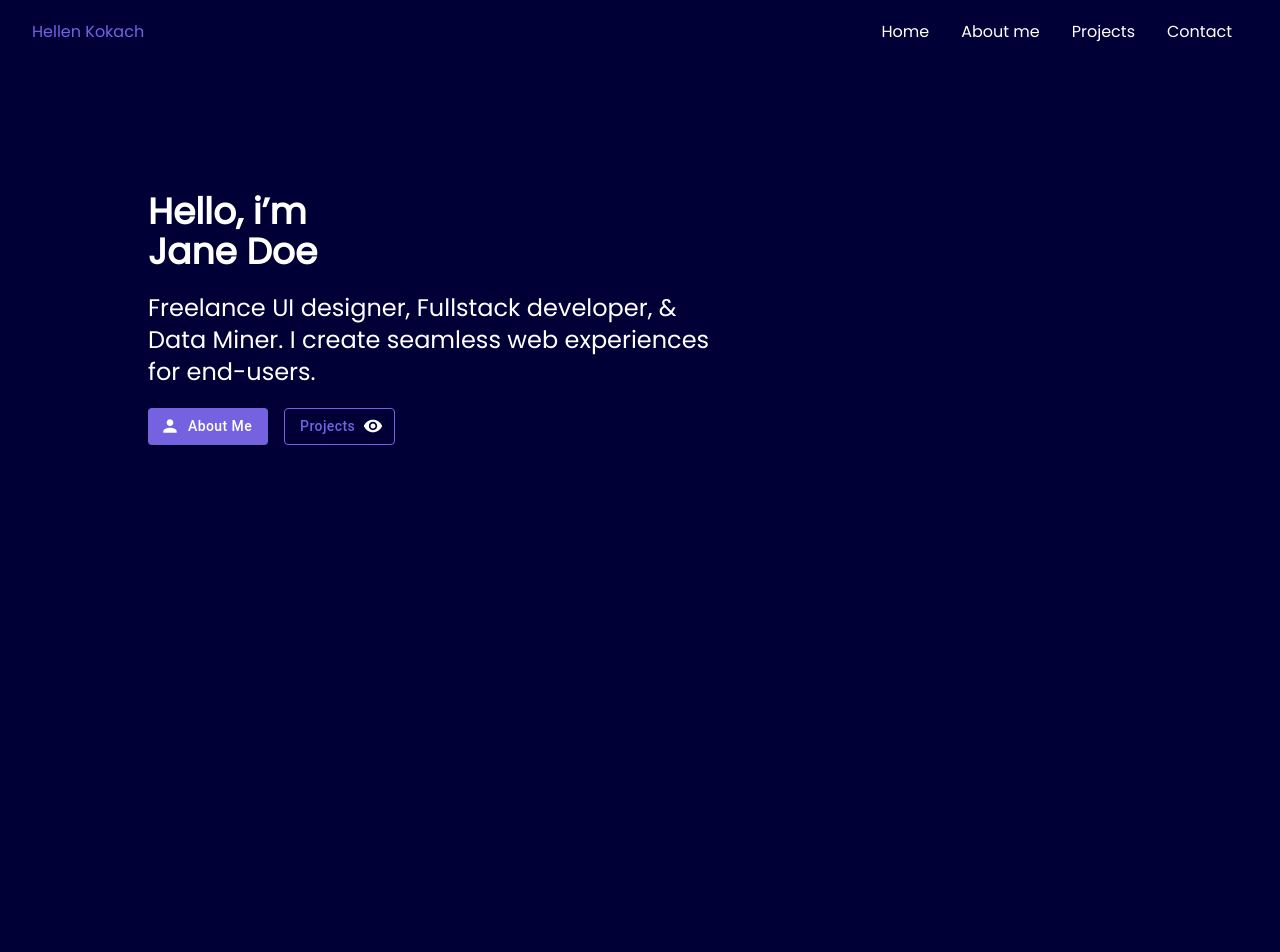
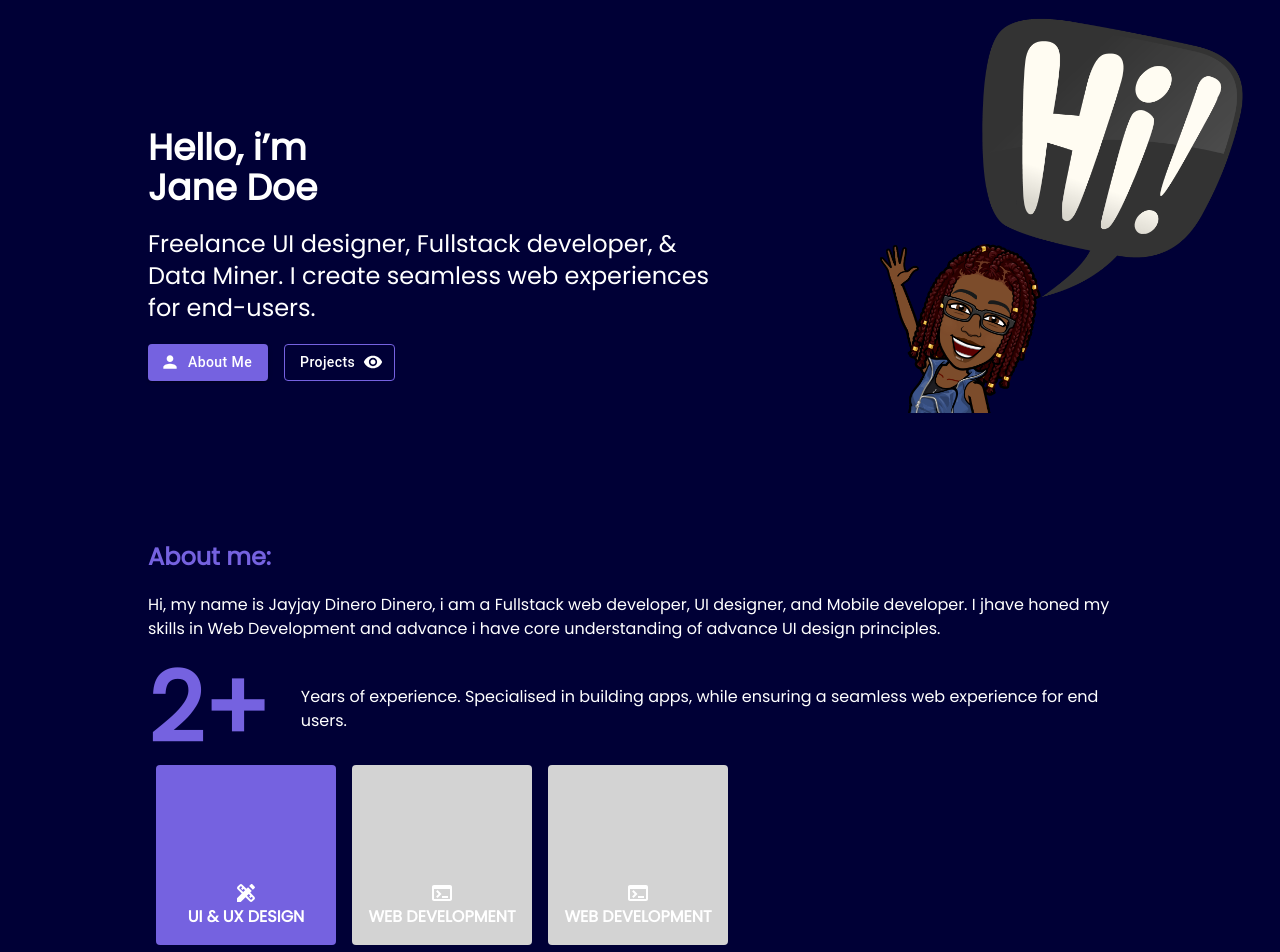
Before and after one commit to hellen17/portfolio-website, a React (Create React App) app: page / in a window 1280 px wide. Shown: the top 952 px of the page. Before the commit the page ends 800 px from the top, so only its background shows below. Built offline with nearby package versions, Linux system fonts and the light colour scheme.

Commit message:
add sections

```diff
--- a/src/App.js
+++ b/src/App.js
@@ -1,12 +1,15 @@
 import logo from './logo.svg';
 import { Navbar } from './components/Navbar';
 import Heroshot from './components/Heroshot';
+import About from './components/About';
+
 
 function App() {
   return (
-    <div className="">
-      <Navbar />
+    <div className="px-5">
+      {/* <Navbar /> */}
       <Heroshot />
+      <About />
 
     </div>
   );
--- /dev/null
+++ b/src/components/About.js
@@ -0,0 +1,82 @@
+import { makeStyles } from '@mui/styles';
+import { Paper, Box, Grid} from '@mui/material';
+import DesignServicesIcon from '@mui/icons-material/DesignServices';
+import TerminalIcon from '@mui/icons-material/Terminal';
+
+const useStyles = makeStyles({
+    paper: {
+      display: 'flex',
+      flexWrap: 'wrap',
+      alignContent: 'flex-end',
+      '&:hover': {
+        backgroundColor: 'pink',
+      },
+    },
+  });
+
+export default function About() {
+    const classes = useStyles();
+
+    return(
+        <div className="lg:px-32 p-8" id='#about'>
+            <h2 className="text-2xl font-bold mb-5" style={{color:'var(--primary-color)'}}>About me:</h2>
+            <p>Hi, my name is Jayjay Dinero Dinero, i am a Fullstack web developer, UI designer, and Mobile developer. I jhave honed my skills in Web Development and advance i have core understanding of advance UI design principles.
+            </p>
+            <div className="flex lg:flex-row flex-col lg:items-center mt-5">
+                <p className="text-8xl font-bold" style={{color:'var(--primary-color)'}}>2+</p>
+                <p className="lg:ml-8">Years of experience. Specialised in building apps, while ensuring a seamless
+                    web experience for end users.</p>
+
+            </div>
+            <Box
+                sx={{
+                    display: 'flex',
+                    flexWrap: 'wrap',
+                    '& > :not(style)': {
+                    m: 1,
+                    width: 180,
+                    height: 180,
+                    color: 'white',
+                    padding: '1rem',
+                    backgroundColor: 'lightgrey',
+
+
+                    },
+                }}
+                >
+                <Paper elevation={0} style={{ backgroundColor: 'var(--primary-color)', }} className={classes.paper}>
+                    <Grid container direction="column" alignItems="center">
+                        <Grid item>
+                        <DesignServicesIcon />
+                        </Grid>
+                        <Grid item>
+                        <b>UI & UX DESIGN</b>
+                        </Grid>
+                    </Grid>
+                </Paper>
+                <Paper elevation={0} className={classes.paper} >
+                    <Grid container direction="column" alignItems="center">
+                        <Grid item>
+                        <TerminalIcon />
+                        </Grid>
+                        <Grid item>
+                        <b>WEB DEVELOPMENT</b>
+                        </Grid>
+                    </Grid>
+                </Paper>
+                <Paper elevation={0} className={classes.paper}>
+                    <Grid container direction="column" alignItems="center">
+                        <Grid item>
+                        <TerminalIcon />
+                        </Grid>
+                        <Grid item>
+                        <b>WEB DEVELOPMENT</b>
+                        </Grid>
+                    </Grid>
+                </Paper>
+
+            </Box>
+        </div>
+    )
+
+}
--- a/src/components/Heroshot.js
+++ b/src/components/Heroshot.js
@@ -8,7 +8,7 @@ const useStyles = makeStyles({
     outlinedButton: {
         '&.MuiButton-outlined': {
             borderColor: 'var(--primary-color)',
-            color: 'var(--primary-color)'
+            color: '#fff'
     }}
 })
 
@@ -17,7 +17,7 @@ export default function Heroshot(){
     const classes = useStyles();
 
     return(
-        <section className="flex px-5">
+        <section className="flex flex-col lg:flex-row">
             <div className="lg:w-2/3 w-full">
                 <div className="text-left lg:p-32 p-8">
                     <h1 className="text-4xl font-bold pb-5">Hello, i’m <br></br> Jane Doe</h1>
@@ -29,6 +29,7 @@ export default function Heroshot(){
                 </div>
             </div>
             <div className="lg:w-1/3 w-full mx-auto">
+                <img src='./images/hi.png' alt="hero shot" />
             </div>
 
         </section>
--- a/src/components/Navbar.js
+++ b/src/components/Navbar.js
@@ -29,9 +29,9 @@ export function Navbar() {
             </div>
             <div style={{ display: 'flex' }}>
                 <a style={styles.a} href="/">Home</a>
-                <a style={styles.a} href="">About me</a>
-                <a style={styles.a} href="">Projects</a>
-                <a style={styles.a} href="">Contact</a>
+                <a style={styles.a} href="#about">About me</a>
+                <a style={styles.a} href="#projects">Projects</a>
+                <a style={styles.a} href="#contact">Contact</a>
             </div>
 
         </nav>
```
Also changed, not shown: public/images/hi.png (added), public/images/hi_2.png (added), src/components/Project.js (added).
